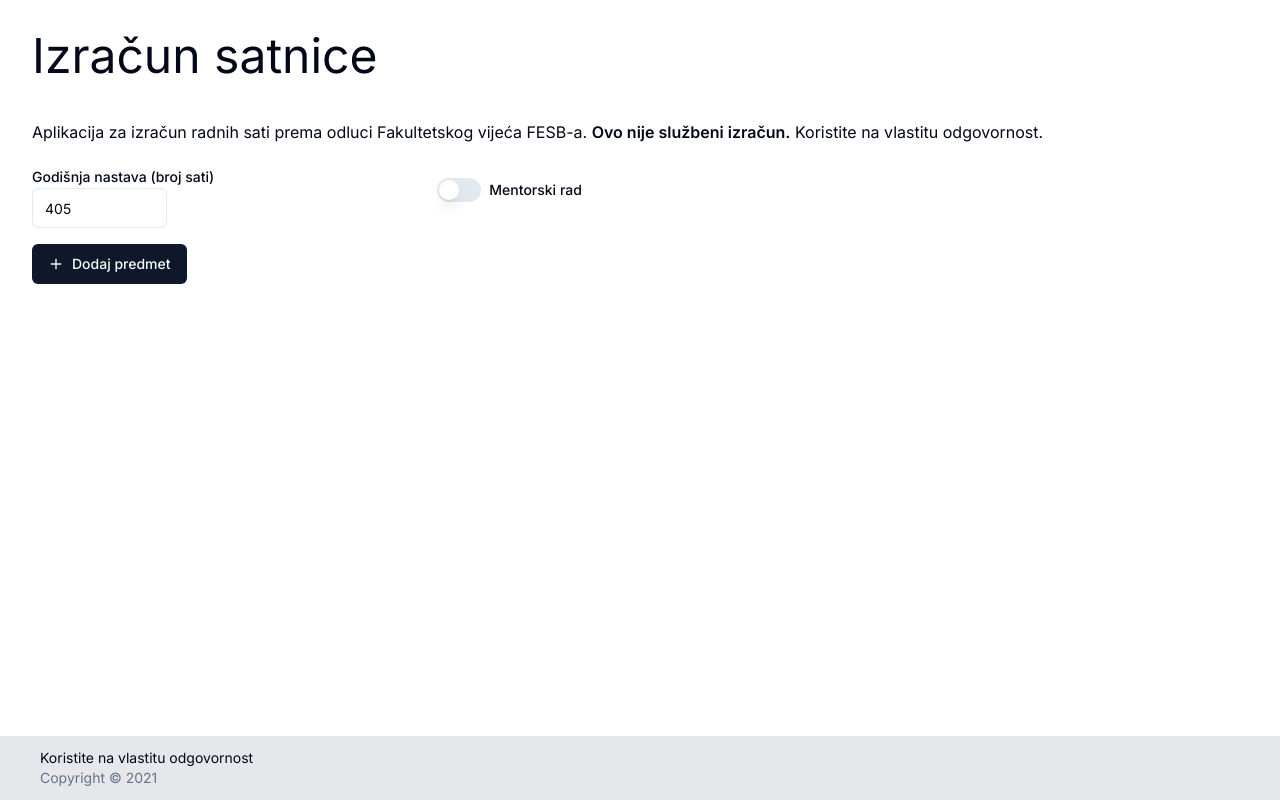
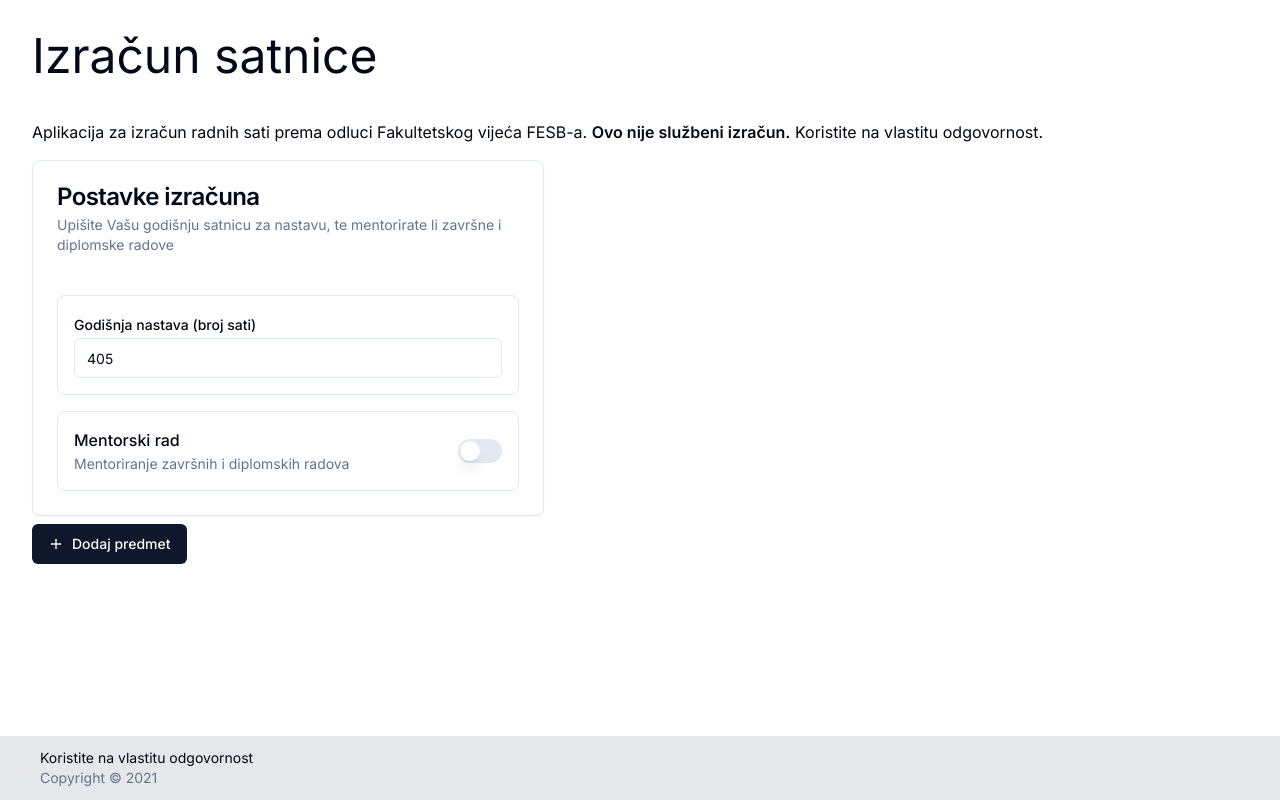
Before and after one commit to skruzic/satnica, a Next.js app: page / in a window 1280 px wide. Built offline with nearby package versions, Linux system fonts and the light colour scheme.

Commit message:
Izbrisan Material UI i jos par sitnica popravljeno (uglavnom vizual)

```diff
--- a/app/page.tsx
+++ b/app/page.tsx
@@ -1,5 +1,6 @@
 'use client';
 
+import { useEffect, useState } from 'react';
 import { Plus } from 'lucide-react';
 
 import CourseModal from '@/components/modals/course-modal';
@@ -9,8 +10,11 @@
 import { useStorage } from '@/hooks/use-storage';
 import { Button } from '@/components/ui/button';
 import { useCourseModal } from '@/hooks/use-course-modal';
+import { Separator } from '@/components/ui/separator';
 
 export default function Home() {
+  const [isMounted, setIsMounted] = useState(false);
+
   const courseModal = useCourseModal();
 
   const courses = useStorage((state) => state.courses);
@@ -25,12 +29,20 @@
     setTarget(Number(e.target.value));
   };
 
+  useEffect(() => {
+    setIsMounted(true);
+  }, []);
+
+  if (!isMounted) {
+    return null;
+  }
+
   return (
     <div className="flex flex-col h-full">
       <main className="container mt-8 mb-2">
         <h1 className="text-5xl mb-10">Izračun satnice</h1>
 
-        <p>
+        <p className="my-4">
           Aplikacija za izračun radnih sati prema odluci Fakultetskog vijeća
           FESB-a.{' '}
           <span className="font-semibold">Ovo nije službeni izračun.</span>{' '}
--- a/components/modals/course-modal.tsx
+++ b/components/modals/course-modal.tsx
@@ -33,7 +33,7 @@
   hours: z.coerce.number(),
   groups: z.coerce.number(),
   students: z.coerce.number(),
-  scale: z.coerce.number(),
+  scale: z.coerce.number().gte(0).lte(1),
 });
 
 const CourseModal = () => {
@@ -117,7 +117,11 @@
                     <FormItem>
                       <FormLabel>Broj sati</FormLabel>
                       <FormControl>
-                        <Input placeholder="Broj sati" {...field} />
+                        <Input
+                          type="number"
+                          placeholder="Broj sati"
+                          {...field}
+                        />
                       </FormControl>
                       <FormDescription>
                         Tjedni broj sati za odabranu vrstu nastave
@@ -133,7 +137,11 @@
                     <FormItem>
                       <FormLabel>Broj grupa</FormLabel>
                       <FormControl>
-                        <Input placeholder="Broj grupa" {...field} />
+                        <Input
+                          type="number"
+                          placeholder="Broj grupa"
+                          {...field}
+                        />
                       </FormControl>
                       <FormDescription>
                         Broj grupa za odabranu vrstu nastave
@@ -169,7 +177,14 @@
                     <FormItem>
                       <FormLabel>Faktor skaliranja</FormLabel>
                       <FormControl>
-                        <Input placeholder="Broj između 0 i 1" {...field} />
+                        <Input
+                          type="number"
+                          min={0}
+                          max={1}
+                          step={0.01}
+                          placeholder="Broj između 0 i 1"
+                          {...field}
+                        />
                       </FormControl>
                       <FormDescription>
                         Udio nastave ako nastavnik drži manje od 100% nastave
--- a/components/person.tsx
+++ b/components/person.tsx
@@ -4,6 +4,13 @@
 import { Label } from '@/components/ui/label';
 import { Switch } from '@/components/ui/switch';
 import { useStorage } from '@/hooks/use-storage';
+import {
+  Card,
+  CardContent,
+  CardDescription,
+  CardHeader,
+  CardTitle,
+} from '@/components/ui/card';
 
 interface PersonProps {
   hours: number;
@@ -13,22 +20,39 @@
 const Person: React.FC<PersonProps> = ({ hours, onHoursChange }) => {
   const { mentor, toggleMentor } = useStorage();
   return (
-    <div className="grid grid-cols-3 items-center">
-      <div className="mt-5 mb-2">
+    <Card className="max-w-lg">
+      <CardHeader>
+        <CardTitle>Postavke izračuna</CardTitle>
+        <CardDescription>
+          Upišite Vašu godišnju satnicu za nastavu, te mentorirate li završne i
+          diplomske radove
+        </CardDescription>
+      </CardHeader>
+      <CardContent>
+        <div className="flex flex-col items-start justify-between rounded-lg border p-4 my-4">
+          <div className="w-full space-y-0.5">
             <Label>Godišnja nastava (broj sati)</Label>
             <Input
-          className="w-1/3"
               type="number"
               step="0.1"
               value={hours}
               onChange={onHoursChange}
             />
           </div>
-      <div className="flex items-center space-x-2">
+        </div>
+        <div className="flex flex-row items-center justify-between rounded-lg border p-4">
+          <div className="space-y-0.5">
+            <Label htmlFor="mentor" className="text-base">
+              Mentorski rad
+            </Label>
+            <p className="text-sm text-muted-foreground">
+              Mentoriranje završnih i diplomskih radova
+            </p>
+          </div>
           <Switch id="mentor" checked={mentor} onCheckedChange={toggleMentor} />
-        <Label htmlFor="mentor">Mentorski rad</Label>
         </div>
-    </div>
+      </CardContent>
+    </Card>
   );
 };
 
--- a/components/summary.tsx
+++ b/components/summary.tsx
@@ -1,23 +1,14 @@
 'use client';
 
-/*import Table from '@mui/material/Table';
-import TableBody from '@mui/material/TableBody';
-import TableCell from '@mui/material/TableCell';
-import TableContainer from '@mui/material/TableContainer';
-import TableHead from '@mui/material/TableHead';
-import TableRow from '@mui/material/TableRow';
-import TableFooter from '@mui/material/TableFooter';
-import Card from '@mui/material/Card';
-import CardContent from '@mui/material/CardContent';
-import IconButton from '@mui/material/IconButton';*/
-import DeleteIcon from '@mui/icons-material/Delete';
+import { Trash } from 'lucide-react';
+
+import { Course } from '@/types';
 import {
   computeWorkHours,
   computeTotalWorkHours,
   nonRepetitive,
   rnri,
-} from '../utils/calculations';
-import { Course } from '@/types';
+} from '@/utils/calculations';
 import {
   Table,
   TableBody,
@@ -27,8 +18,7 @@
   TableHeader,
   TableRow,
 } from '@/components/ui/table';
-import { Button } from './ui/button';
-import { Trash } from 'lucide-react';
+import { Button } from '@/components/ui/button';
 
 interface SummaryProps {
   courses: Course[];
@@ -86,6 +76,12 @@
             </TableCell>
           </TableRow>
         ))}
+        {mentor > 0 && (
+          <TableRow>
+            <TableCell colSpan={6}>Mentorski rad</TableCell>
+            <TableCell colSpan={2}>96.00</TableCell>
+          </TableRow>
+        )}
       </TableBody>
       <TableFooter>
         <TableRow>
@@ -93,7 +89,7 @@
             Ukupno sati
           </TableCell>
           <TableCell align="right">
-            {computeTotalWorkHours(courses).toFixed(2)}
+            {(computeTotalWorkHours(courses) + mentor).toFixed(2)}
           </TableCell>
           <TableCell />
         </TableRow>
--- /dev/null
+++ b/components/ui/card.tsx
@@ -0,0 +1,79 @@
+import * as React from "react"
+
+import { cn } from "@/lib/utils"
+
+const Card = React.forwardRef<
+  HTMLDivElement,
+  React.HTMLAttributes<HTMLDivElement>
+>(({ className, ...props }, ref) => (
+  <div
+    ref={ref}
+    className={cn(
+      "rounded-lg border bg-card text-card-foreground shadow-sm",
+      className
+    )}
+    {...props}
+  />
+))
+Card.displayName = "Card"
+
+const CardHeader = React.forwardRef<
+  HTMLDivElement,
+  React.HTMLAttributes<HTMLDivElement>
+>(({ className, ...props }, ref) => (
+  <div
+    ref={ref}
+    className={cn("flex flex-col space-y-1.5 p-6", className)}
+    {...props}
+  />
+))
+CardHeader.displayName = "CardHeader"
+
+const CardTitle = React.forwardRef<
+  HTMLParagraphElement,
+  React.HTMLAttributes<HTMLHeadingElement>
+>(({ className, ...props }, ref) => (
+  <h3
+    ref={ref}
+    className={cn(
+      "text-2xl font-semibold leading-none tracking-tight",
+      className
+    )}
+    {...props}
+  />
+))
+CardTitle.displayName = "CardTitle"
+
+const CardDescription = React.forwardRef<
+  HTMLParagraphElement,
+  React.HTMLAttributes<HTMLParagraphElement>
+>(({ className, ...props }, ref) => (
+  <p
+    ref={ref}
+    className={cn("text-sm text-muted-foreground", className)}
+    {...props}
+  />
+))
+CardDescription.displayName = "CardDescription"
+
+const CardContent = React.forwardRef<
+  HTMLDivElement,
+  React.HTMLAttributes<HTMLDivElement>
+>(({ className, ...props }, ref) => (
+  <div ref={ref} className={cn("p-6 pt-0", className)} {...props} />
+))
+CardContent.displayName = "CardContent"
+
+const CardFooter = React.forwardRef<
+  HTMLDivElement,
+  React.HTMLAttributes<HTMLDivElement>
+>(({ className, ...props }, ref) => (
+  <div
+    ref={ref}
+    className={cn(" flex items-center p-6 pt-0", className)}
+    {...props}
+  />
+))
+CardFooter.displayName = "CardFooter"
+
+export { Card, CardHeader, CardFooter, CardTitle, CardDescription, CardContent }
--- /dev/null
+++ b/components/ui/separator.tsx
@@ -0,0 +1,29 @@
+import * as React from "react"
+import * as SeparatorPrimitive from "@radix-ui/react-separator"
+
+import { cn } from "@/lib/utils"
+
+const Separator = React.forwardRef<
+  React.ElementRef<typeof SeparatorPrimitive.Root>,
+  React.ComponentPropsWithoutRef<typeof SeparatorPrimitive.Root>
+>(
+  (
+    { className, orientation = "horizontal", decorative = true, ...props },
+    ref
+  ) => (
+    <SeparatorPrimitive.Root
+      ref={ref}
+      decorative={decorative}
+      orientation={orientation}
+      className={cn(
+        "shrink-0 bg-border",
+        orientation === "horizontal" ? "h-[1px] w-full" : "h-full w-[1px]",
+        className
+      )}
+      {...props}
+    />
+  )
+)
+Separator.displayName = SeparatorPrimitive.Root.displayName
+
+export { Separator }
```
Also changed, not shown: package.json (+2 -6 lines), 1 other file (tests, documents, lock files or other folders). Lines whose indentation alone changed are shown as unchanged.
